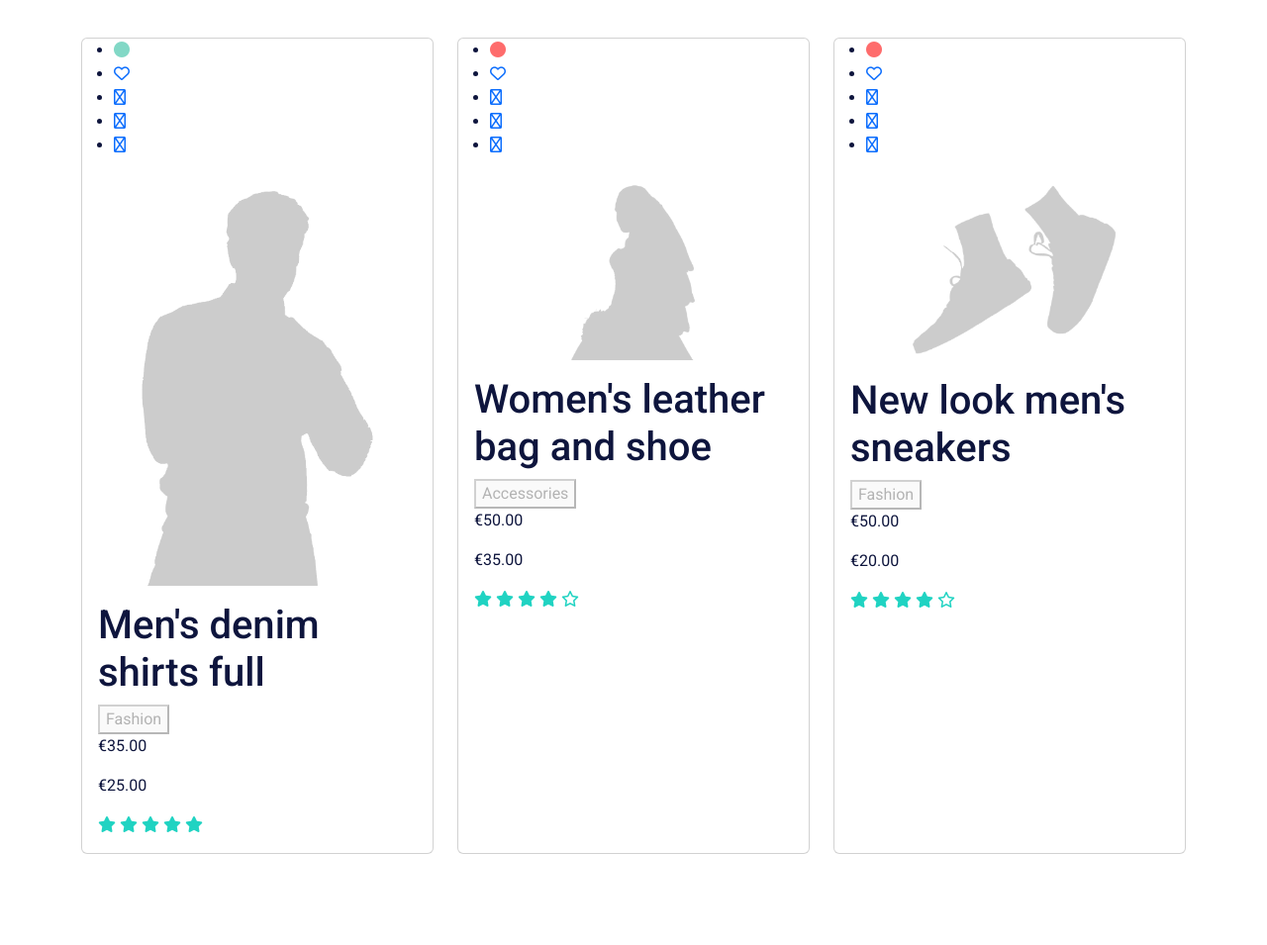
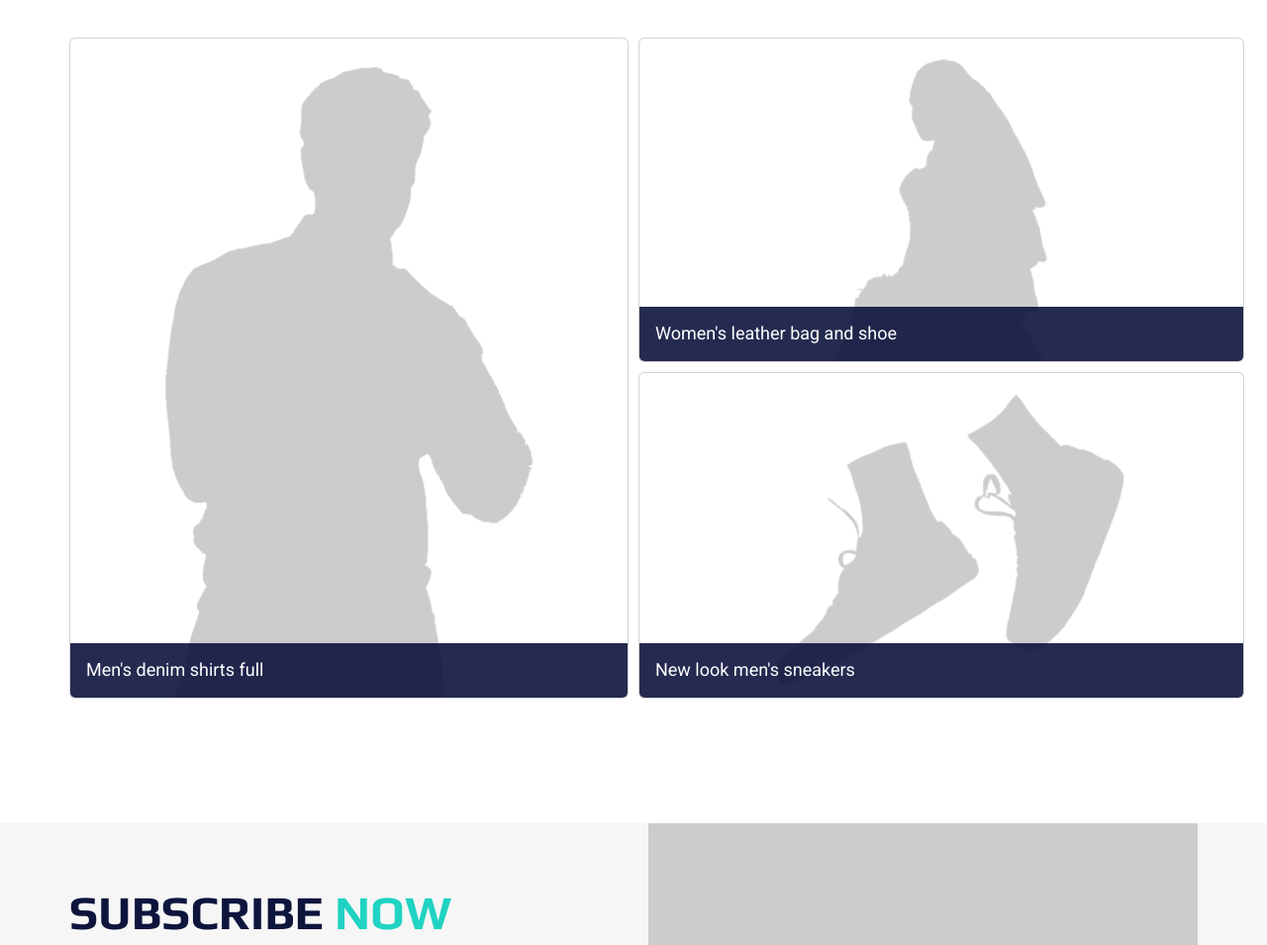
Before and after one commit to LeniNaple/KenkataWebshop, a plain HTML site: page index.html in a window 1280 px wide. Shown: the part 5000-5955 px from the top of the page at 99% size. Drawn offline with nearby package versions, Linux system fonts and the light colour scheme.

Commit message:
new grid

```diff
--- a/css/style.css
+++ b/css/style.css
@@ -1000,6 +1000,154 @@ html, body {
 
 
 
+/* Top sellers */
+.top-sellers .container {
+    padding: 0;
+}
+
+    .top-sellers .sellers-grid {
+        display: grid;
+        grid-template-columns: 1fr 1fr;
+        grid-template-rows: 1fr 1fr;
+        gap: 0.625rem;
+    }
+
+    #sellers-card-1 {
+        grid-column: 1 / 2;
+        grid-row: 1 / -1;
+    }
+    #sellers-card-2 {
+        grid-column: 2 / -1;
+        grid-row: 1 / 2;
+    }
+    #sellers-card-3 {
+        grid-column: 2 / -1;
+        grid-row: 2 / -1;
+    }
+
+
+    .top-sellers .sellers-grid .card {
+        position: relative;
+        height: 100%;
+        overflow: hidden;
+    }
+        .top-sellers .sellers-grid .card .card-bottom-line {
+            display: flex;
+            align-items: center;
+            justify-content: space-between;
+        }
+        .top-sellers .sellers-grid .card img {
+            height: 100%;
+        }
+        .top-sellers .sellers-grid .card .card-body {
+            position: absolute;
+            bottom: 0;
+            height: 55px;
+            width: 100%;
+            color: var(--color-white);
+            z-index: 1;
+            transition: 300ms ease-in-out;
+            font-size: 1rem;
+        }
+            .top-sellers .sellers-grid .card:hover .card-body {
+                height: 150px;
+            }
+        .top-sellers .sellers-grid .card .card-body h1 {
+            font-size: 1.125rem;
+            font-weight: var(--font-weight-regular);
+        }
+        .top-sellers .sellers-grid .card .card-body button {
+            background-color: transparent;
+            color: var(--color-white);
+            border: 1px solid var(--color-white);
+            font-size: 0.875rem;
+            margin: 0.5rem 0;
+            padding-left: 0.5rem;
+            padding-right: 0.5rem;
+            opacity: 0%;
+            transition: opacity 300ms ease-in-out, margin 300ms ease-in-out;
+        }
+            .top-sellers .sellers-grid .card:hover .card-body button {
+                opacity: 100%;
+                margin-top: 0;
+            }
+        .top-sellers .sellers-grid .card .card-body .card-old-price {
+            text-decoration: line-through;
+            margin-bottom: 0;
+            opacity: 0%;
+            transition: opacity 300ms ease-in-out;
+        }
+            .top-sellers .sellers-grid .card:hover .card-body .card-old-price {
+                opacity: 100%;
+            }
+        .top-sellers .sellers-grid .card .card-body .card-discount-price {
+            color: var(--color-theme);
+            font-weight: var(--font-weight-medium);
+            font-size: 1.5em;
+            margin: 0;
+            opacity: 0%;
+            transition: opacity 300ms ease-in-out;
+        }
+            .top-sellers .sellers-grid .card:hover .card-body .card-discount-price {
+                opacity: 100%;
+            }
+    .top-sellers .sellers-grid .card .card-background {
+        position: absolute;
+        bottom: 0;
+        height: 55px;
+        width: 100%;
+        background-color: var(--color-theme-dark);
+        opacity: 90%;
+        transition: height 300ms ease-in-out;
+    }
+        .top-sellers .sellers-grid .card:hover .card-background {
+            height: 100%;
+        }
+    .top-sellers .sellers-grid .card .card-menu {
+        position: absolute;
+        z-index: 1;
+        top: 105%;
+        right: 1rem;
+        list-style: none;
+        margin: auto;
+        padding: 0.8rem;
+        font-size: 1.125rem;
+        border-radius: var(--border-radius-medium);
+        background-color: var(--color-white);
+        transition: top 300ms ease-in-out;
+    }
+        .top-sellers .sellers-grid .card:hover .card-menu {
+            top: 20px;
+        }
+            .top-sellers .sellers-grid .card .card-menu li{
+                margin-top: .2rem;
+                margin-bottom: .2rem;
+                font-size: 1em;
+            }
+                .top-sellers .sellers-grid .card .card-menu li:last-child {
+                    font-size: 1.1em;
+                }
+
+                .top-sellers .sellers-grid .card .card-menu li a{
+                    color: var(--color-gray-0);
+                }
+                    .top-sellers .sellers-grid .card .card-menu li a:hover {
+                        color: var(--color-theme);
+                    }
+
+
+
+
+
+
+
+
+
+
+
+
+
+
 
 /* Final part of first page */
 .end-partition {
--- a/index.html
+++ b/index.html
@@ -462,9 +462,11 @@
           <p>Check out our weekly top sellers in all category</p>
         </div>
 
-        <div class="row row-cols-1 row-cols-md-3 g-4">
-          <div class="col">
-            <div class="card h-100">
+        <div class="sellers-grid">
+
+          <div id="sellers-card-1" class="sellers-card">
+
+            <div class="card">
               <ul class="card-menu">
                 <li><i class="fa-solid fa-circle instock"></i></li>
                 <li><a href="#"><i class="fa-regular fa-heart"></i></a></li>
@@ -476,9 +478,9 @@
               <div class="card-body">
                 <h1>Men's denim shirts full</h1>
                 <button disabled>Fashion</button>
-                <p class="card-old-price">€35.00</p>
+                <p class="card-old-price">€30.00</p>
                 <div class="card-bottom-line">
-                  <p class="card-discount-price">€25.00</p>
+                  <p class="card-discount-price">€19.00</p>
                   <div class="text-theme">
                     <i class="fa-solid fa-star"></i>
                     <i class="fa-solid fa-star"></i>
@@ -490,12 +492,15 @@
               </div>
               <div class="card-background"></div>
             </div>
+
           </div>
 
-          <div class="col">
-            <div class="card h-100">
+
+          <div id="sellers-card-2" class="sellers-card">
+
+            <div class="card">
               <ul class="card-menu">
-                <li><i class="fa-solid fa-circle outofstock"></i></li>
+                <li><i class="fa-solid fa-circle instock"></i></li>
                 <li><a href="#"><i class="fa-regular fa-heart"></i></a></li>
                 <li><a href="#"><i class="fa-regular fa-shuffle"></i></a></li>
                 <li><a href="#"><i class="fa-regular fa-magnifying-glass"></i></a></li>
@@ -505,24 +510,26 @@
               <div class="card-body">
                 <h1>Women's leather bag and shoe</h1>
                 <button disabled>Accessories</button>
-                <p class="card-old-price">€50.00</p>
+                <p class="card-old-price">€30.00</p>
                 <div class="card-bottom-line">
-                  <p class="card-discount-price">€35.00</p>
+                  <p class="card-discount-price">€19.00</p>
                   <div class="text-theme">
                     <i class="fa-solid fa-star"></i>
                     <i class="fa-solid fa-star"></i>
                     <i class="fa-solid fa-star"></i>
                     <i class="fa-solid fa-star"></i>
-                    <i class="fa-regular fa-star"></i>
+                    <i class="fa-solid fa-star"></i>
                   </div>
                 </div>
               </div>
               <div class="card-background"></div>
             </div>
+
           </div>
 
-          <div class="col">
-            <div class="card h-100">
+          <div id="sellers-card-3" class="sellers-card">
+
+            <div class="card">
               <ul class="card-menu">
                 <li><i class="fa-solid fa-circle outofstock"></i></li>
                 <li><a href="#"><i class="fa-regular fa-heart"></i></a></li>
@@ -533,7 +540,7 @@
               <img src="images/placeholders/men-shoes.png" alt="placeholder image">
               <div class="card-body">
                 <h1>New look men's sneakers</h1>
-                <button disabled>Fashion</button>
+                <button disabled>Shoes</button>
                 <p class="card-old-price">€50.00</p>
                 <div class="card-bottom-line">
                   <p class="card-discount-price">€20.00</p>
@@ -548,9 +555,11 @@
               </div>
               <div class="card-background"></div>
             </div>
+
           </div>
 
         </div>
+
     </div>
   </section>
 
```
